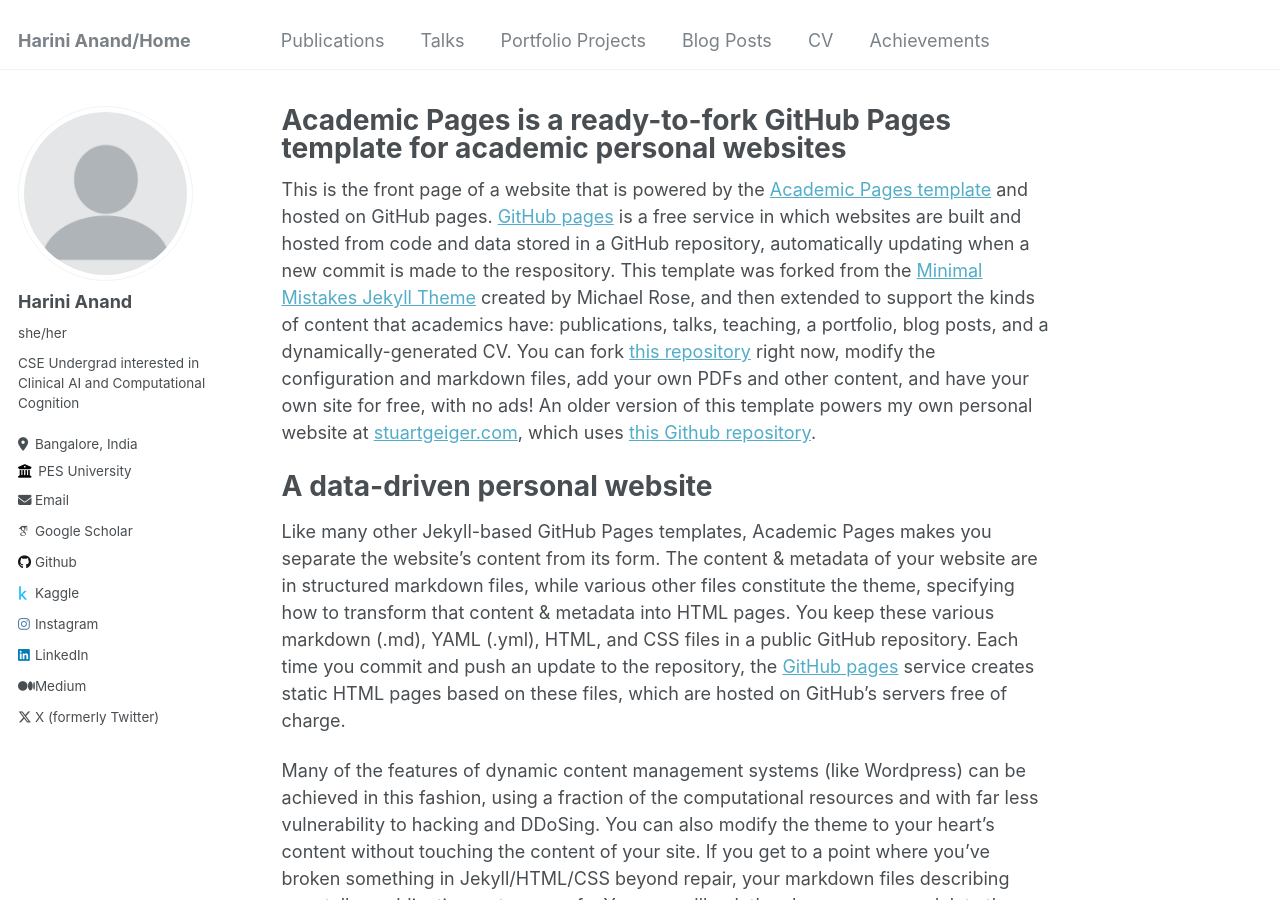
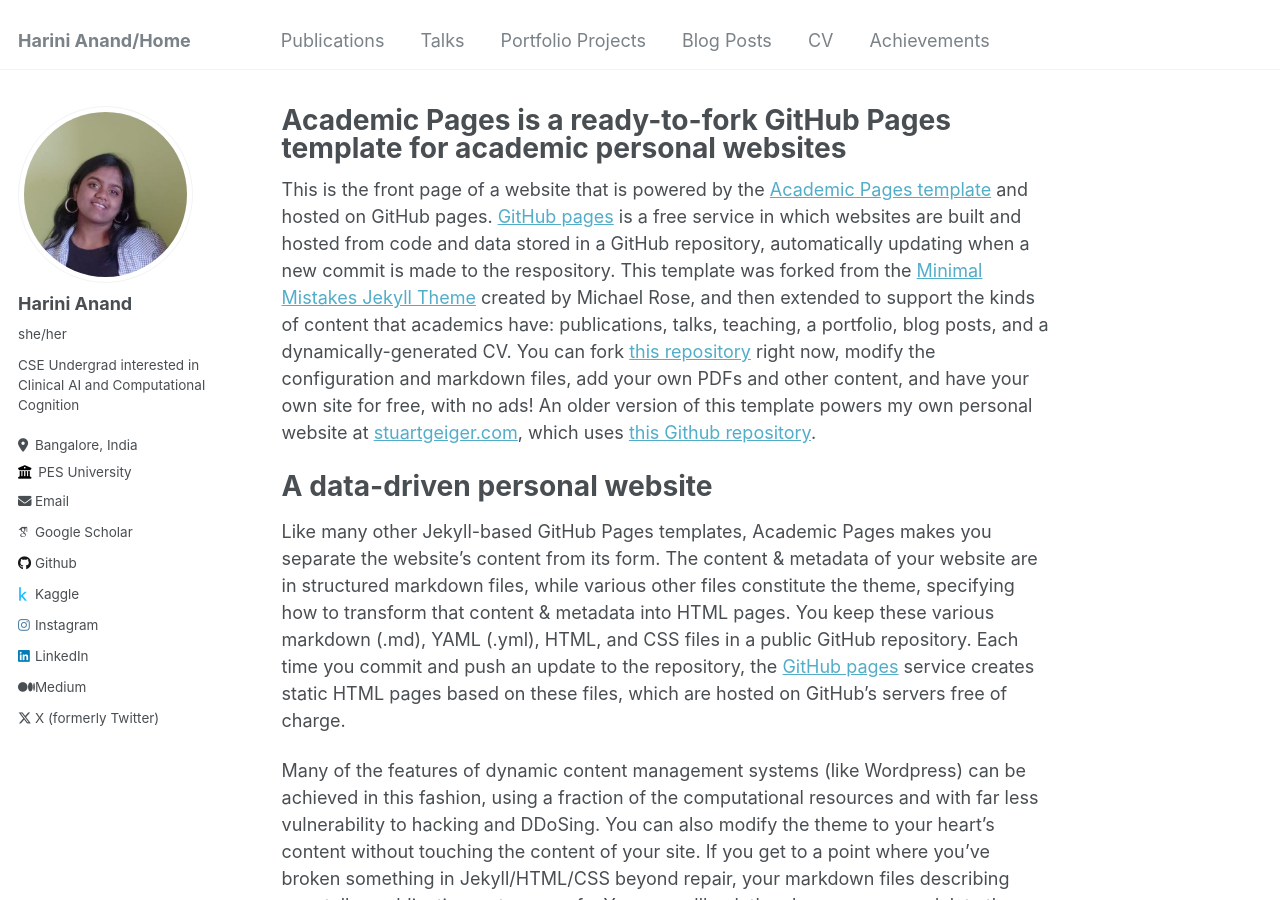
Before and after one commit to inirah02/harinianand, a Jekyll site: the page built from _pages/about.md, in a window 1280 px wide and 900 px high. Built offline with Jekyll 4.4.1, drawn with Linux system fonts in a browser that asks for light colours; some web fonts are replaced.

Commit message:
Update _config.yml
Signed-off-by: Harini Anand <91796119+inirah02@users.noreply.github.com>

```diff
--- a/_config.yml
+++ b/_config.yml
@@ -21,7 +21,7 @@ repository               : "academicpages/academicpages.github.io"
 #               Additional customization can be done by editing /_includes/author-profile.html
 author:
   # Biographic information
-  avatar           : "profile.png"
+  avatar           : "Harini Headshot.jpg"
   name             : "Harini Anand"
   pronouns         : "she/her"
   bio              : "CSE Undergrad interested in Clinical AI and Computational Cognition"
```
